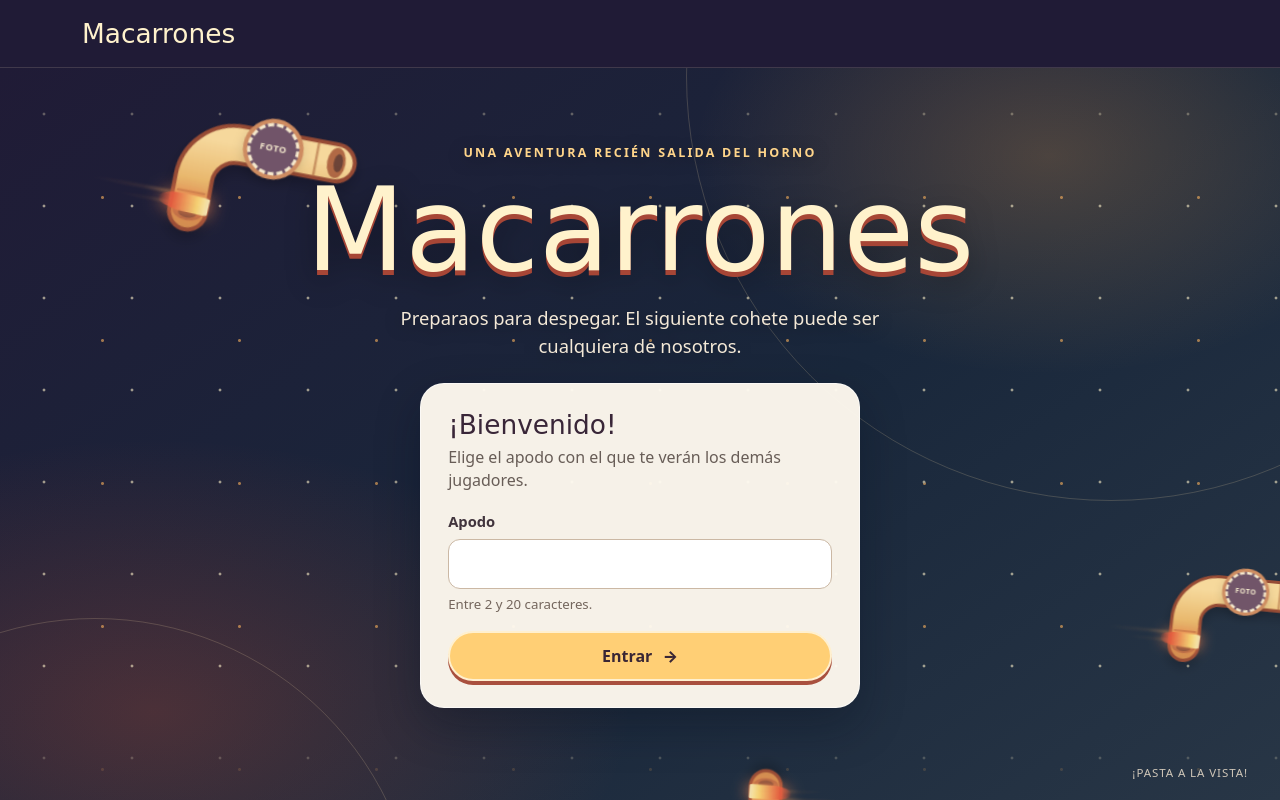
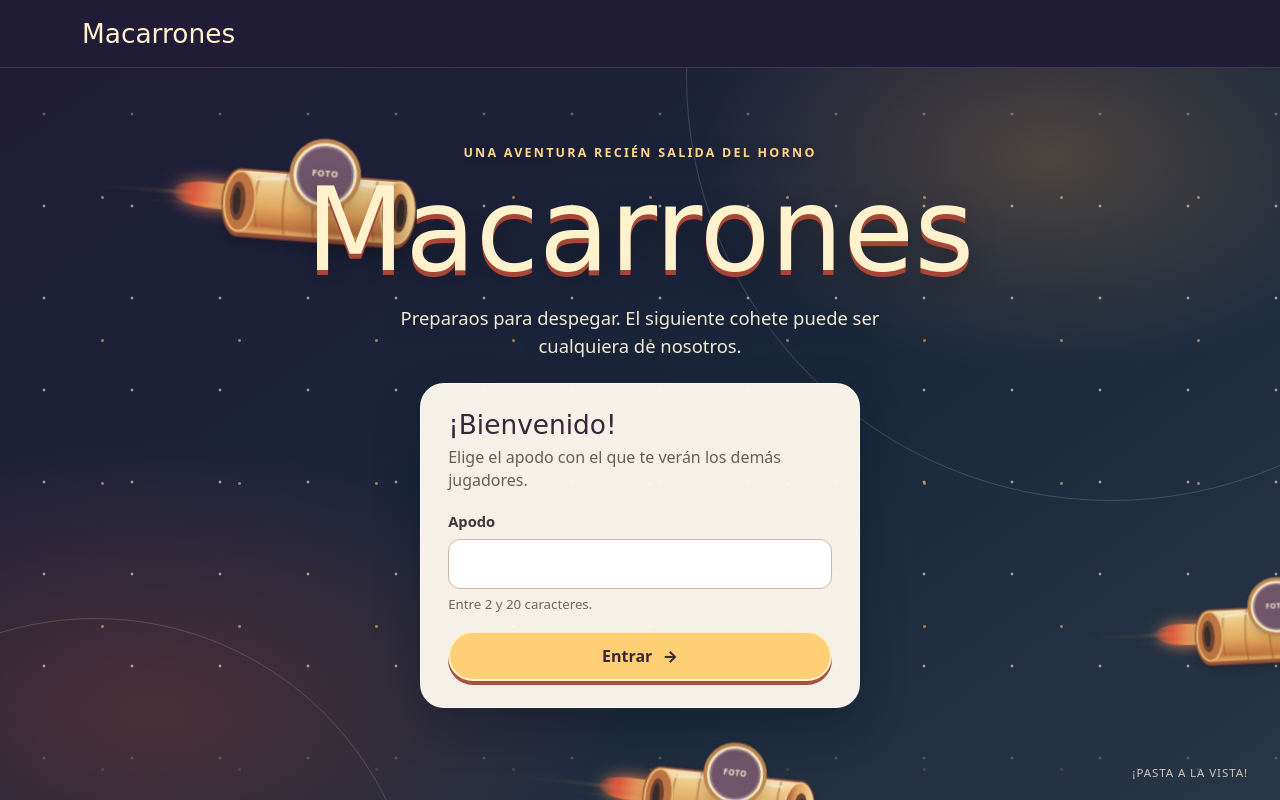
Before and after one commit to izanpine-design/macarrones, an Angular app: page / in a window 1280 px wide. Built offline with nearby package versions, Linux system fonts and the light colour scheme.

Commit message:
Refine macaroni rocket artwork

```diff
--- a/src/app/welcome/welcome.css
+++ b/src/app/welcome/welcome.css
@@ -185,8 +185,8 @@
   position: absolute;
   top: var(--flight-top, 15%);
   left: 0;
-  width: 176px;
-  height: 112px;
+  width: 236px;
+  height: 124px;
   opacity: 0;
   animation: fly-by 19s linear infinite;
   animation-delay: var(--flight-delay, 0s);
@@ -196,7 +196,7 @@
 .rocket::after {
   position: absolute;
   z-index: 0;
-  left: -75px;
+  left: -112px;
   height: 3px;
   border-radius: 50%;
   background: linear-gradient(90deg, transparent, rgb(255 158 74 / 10%), rgb(255 188 103 / 72%));
@@ -204,13 +204,13 @@
   filter: blur(1px);
 }
 
-.rocket::before { top: 81px; width: 104px; }
-.rocket::after { top: 91px; left: -50px; width: 70px; opacity: .65; }
+.rocket::before { top: 58px; width: 142px; }
+.rocket::after { top: 68px; left: -72px; width: 100px; opacity: .65; }
 
 .rocket--0 { --flight-top: 13%; --flight-delay: -17s; animation-duration: 17s; }
-.rocket--1 { --flight-top: 33%; --flight-delay: -8s; animation-name: fly-loop; animation-duration: 14s; }
-.rocket--2 { --flight-top: 73%; --flight-delay: -12s; animation-name: fly-swoop; animation-duration: 21s; }
-.rocket--3 { --flight-top: 87%; --flight-delay: -3s; animation-name: fly-loop; animation-duration: 15s; }
+.rocket--1 { --flight-top: 33%; --flight-delay: -8s; animation-name: fly-swoop; animation-duration: 14s; }
+.rocket--2 { --flight-top: 73%; --flight-delay: -12s; animation-name: fly-high; animation-duration: 21s; }
+.rocket--3 { --flight-top: 87%; --flight-delay: -3s; animation-name: fly-swoop; animation-duration: 15s; }
 .rocket--4 { --flight-top: 56%; --flight-delay: -15s; animation-duration: 19s; }
 
 .rocket__body {
@@ -218,8 +218,8 @@
   z-index: 1;
   right: 0;
   bottom: 0;
-  width: 176px;
-  height: 108px;
+  width: 236px;
+  height: 120px;
   overflow: visible;
   filter: drop-shadow(0 7px 7px rgb(0 0 0 / 22%));
 }
@@ -227,18 +227,18 @@
 .rocket__pilot-slot {
   position: absolute;
   z-index: 2;
-  top: 0;
-  left: 67px;
+  top: 1px;
+  left: 91px;
   display: grid;
-  width: 50px;
-  height: 50px;
+  width: 62px;
+  height: 62px;
   overflow: hidden;
   place-items: center;
-  border: 3px dashed #fff3d5;
+  border: 3px solid #fff0c9;
   border-radius: 50%;
   color: #fff3d5;
   background: #74566b;
-  box-shadow: 0 0 0 4px #d69062, 0 5px 14px rgb(0 0 0 / 25%);
+  box-shadow: 0 0 0 4px #c58a50, inset 0 0 0 2px rgb(255 255 255 / 22%), 0 5px 14px rgb(0 0 0 / 25%);
   font-size: .55rem;
   font-weight: 900;
   letter-spacing: .08em;
@@ -248,11 +248,11 @@
 
 .rocket__flame {
   position: absolute;
-  z-index: 2;
-  top: 82px;
-  left: -6px;
-  width: 46px;
-  height: 17px;
+  z-index: 0;
+  top: 48px;
+  left: -24px;
+  width: 74px;
+  height: 25px;
   border-radius: 80% 15% 15% 80%;
   background: linear-gradient(90deg, transparent, #ed5d3e 28%, #ffdc77 78%, #fff2bf);
   filter: drop-shadow(0 0 8px #ff884d);
@@ -271,31 +271,31 @@
 }
 
 @keyframes fly-by {
-  0% { transform: translate(-28vw, 8vh) rotate(-22deg) scale(.76); opacity: 0; }
+  0% { transform: translate(-28vw, 7vh) rotate(-8deg) scale(.78); opacity: 0; }
   8% { opacity: .96; }
-  29% { transform: translate(13vw, -5vh) rotate(11deg) scale(1.05); }
-  58% { transform: translate(61vw, 7vh) rotate(-12deg) scale(.9); }
+  27% { transform: translate(12vw, -3vh) rotate(5deg) scale(1.03); }
+  61% { transform: translate(64vw, 4vh) rotate(-4deg) scale(.94); }
   91% { opacity: .96; }
-  100% { transform: translate(112vw, -5vh) rotate(18deg) scale(.78); opacity: 0; }
-}
-
-@keyframes fly-loop {
-  0% { transform: translate(-25vw, 13vh) rotate(-38deg) scale(.72); opacity: 0; }
-  8% { opacity: .96; }
-  24% { transform: translate(5vw, -4vh) rotate(44deg) scale(1.05); }
-  51% { transform: translate(45vw, 9vh) rotate(172deg) scale(.84); }
-  76% { transform: translate(82vw, -8vh) rotate(278deg) scale(1.08); }
-  92% { opacity: .96; }
-  100% { transform: translate(116vw, 2vh) rotate(365deg) scale(.75); opacity: 0; }
+  100% { transform: translate(112vw, -3vh) rotate(7deg) scale(.82); opacity: 0; }
 }
 
 @keyframes fly-swoop {
-  0% { transform: translate(-28vw, -7vh) rotate(17deg) scale(.78); opacity: 0; }
+  0% { transform: translate(-27vw, 11vh) rotate(8deg) scale(.74); opacity: 0; }
   8% { opacity: .96; }
-  34% { transform: translate(22vw, 16vh) rotate(-27deg) scale(1.04); }
-  68% { transform: translate(73vw, -12vh) rotate(19deg) scale(.86); }
+  26% { transform: translate(10vw, -8vh) rotate(-10deg) scale(1.04); }
+  55% { transform: translate(50vw, 5vh) rotate(7deg) scale(.9); }
+  78% { transform: translate(86vw, -5vh) rotate(-6deg) scale(1.02); }
   92% { opacity: .96; }
-  100% { transform: translate(115vw, 5vh) rotate(-14deg) scale(.75); opacity: 0; }
+  100% { transform: translate(116vw, 4vh) rotate(9deg) scale(.8); opacity: 0; }
+}
+
+@keyframes fly-high {
+  0% { transform: translate(-28vw, -9vh) rotate(-5deg) scale(.76); opacity: 0; }
+  8% { opacity: .96; }
+  32% { transform: translate(21vw, 5vh) rotate(7deg) scale(1.02); }
+  66% { transform: translate(71vw, -8vh) rotate(-8deg) scale(.88); }
+  92% { opacity: .96; }
+  100% { transform: translate(115vw, 1vh) rotate(4deg) scale(.78); opacity: 0; }
 }
 
 @keyframes flame-flicker {
@@ -313,7 +313,7 @@
   .welcome-content h1 { font-size: clamp(2.8rem, 12vw, 4.5rem); }
   .welcome-content__intro { max-width: 21rem; margin: .9rem auto 1.2rem; }
   .nickname-card { padding: 1.3rem 1.2rem 1.4rem; }
-  .rocket { scale: .76; }
+  .rocket { scale: .78; }
   .rocket--0 { --flight-top: 8%; animation-duration: 15s; }
   .rocket--1 { --flight-top: 24%; animation-duration: 13s; }
   .rocket--2 { --flight-top: 68%; animation-duration: 18s; }
--- a/src/app/welcome/welcome.html
+++ b/src/app/welcome/welcome.html
@@ -6,21 +6,32 @@
       <div [class]="'rocket rocket--' + slot">
         <!-- Keep the portrait space identical for every macaroni; replace FOTO with an image later. -->
         <div class="rocket__pilot-slot"><span>FOTO</span></div>
-        <svg class="rocket__body" viewBox="0 0 180 110" role="presentation" focusable="false">
+        <svg class="rocket__body" viewBox="0 0 250 120" role="presentation" focusable="false">
           <defs>
-            <linearGradient [attr.id]="'macaroni-pasta-' + slot" x1="0" y1="0" x2="0" y2="1">
-              <stop offset="0" stop-color="#ffe0a0" />
-              <stop offset=".55" stop-color="#f2bf70" />
-              <stop offset="1" stop-color="#d99250" />
+            <linearGradient [attr.id]="'macaroni-shell-' + slot" x1="0" y1="0" x2="0" y2="1">
+              <stop offset="0" stop-color="#fff0c8" />
+              <stop offset=".2" stop-color="#f6d38e" />
+              <stop offset=".58" stop-color="#e9ad5e" />
+              <stop offset=".86" stop-color="#cb7940" />
+              <stop offset="1" stop-color="#f0bd70" />
+            </linearGradient>
+            <linearGradient [attr.id]="'macaroni-rim-' + slot" x1="0" y1="0" x2="1" y2="0">
+              <stop offset="0" stop-color="#a95036" />
+              <stop offset=".42" stop-color="#e9a95f" />
+              <stop offset="1" stop-color="#ffdfa0" />
             </linearGradient>
           </defs>
-          <path d="M23 96V63C23 41 41 23 63 23H157" fill="none" stroke="#9c4c34" stroke-width="40" stroke-linecap="round" stroke-linejoin="round" />
-          <path d="M23 96V63C23 41 41 23 63 23H157" fill="none" [attr.stroke]="'url(#macaroni-pasta-' + slot + ')'" stroke-width="32" stroke-linecap="round" stroke-linejoin="round" />
-          <path d="M10 77H36M85 7V39M111 7V39M137 7V39" fill="none" stroke="#b56f42" stroke-width="2.5" stroke-linecap="round" opacity=".62" />
-          <ellipse cx="157" cy="23" rx="9" ry="15" fill="#b76c45" />
-          <ellipse cx="159" cy="23" rx="4.5" ry="9" fill="#704537" />
-          <ellipse cx="23" cy="96" rx="15" ry="9" fill="#b76c45" />
-          <ellipse cx="23" cy="98" rx="9" ry="4.5" fill="#704537" />
+          <path d="M43 27H207A18 33 0 0 1 207 93H43A18 33 0 0 1 43 27Z" fill="#984d35" transform="translate(0 4)" />
+          <path d="M43 27H207A18 33 0 0 1 207 93H43A18 33 0 0 1 43 27Z" [attr.fill]="'url(#macaroni-shell-' + slot + ')'" stroke="#a85b39" stroke-width="2" />
+          <path d="M62 34C58 46 58 74 62 86M91 28C87 44 87 76 91 92M122 28C118 44 118 76 122 92M153 28C149 44 149 76 153 92M184 29C180 45 180 75 184 91" fill="none" stroke="#a95e39" stroke-width="2.5" opacity=".48" />
+          <path d="M60 36C97 31 151 32 186 35" fill="none" stroke="#fff5dc" stroke-width="3" stroke-linecap="round" opacity=".72" />
+          <path d="M67 83C104 88 150 87 185 84" fill="none" stroke="#9d5736" stroke-width="3" stroke-linecap="round" opacity=".24" />
+          <ellipse cx="207" cy="60" rx="17" ry="32" [attr.fill]="'url(#macaroni-rim-' + slot + ')'" stroke="#ffdfa0" stroke-width="1.5" />
+          <ellipse cx="209" cy="60" rx="8" ry="20" fill="#69422f" />
+          <ellipse cx="210" cy="60" rx="4" ry="14" fill="#332a2b" />
+          <ellipse cx="43" cy="60" rx="16" ry="31" fill="#c47742" stroke="#f3c47c" stroke-width="2" />
+          <ellipse cx="41" cy="60" rx="8" ry="20" fill="#70442f" />
+          <ellipse cx="40" cy="60" rx="4" ry="14" fill="#382b2b" />
         </svg>
         <div class="rocket__flame"></div>
       </div>
```
